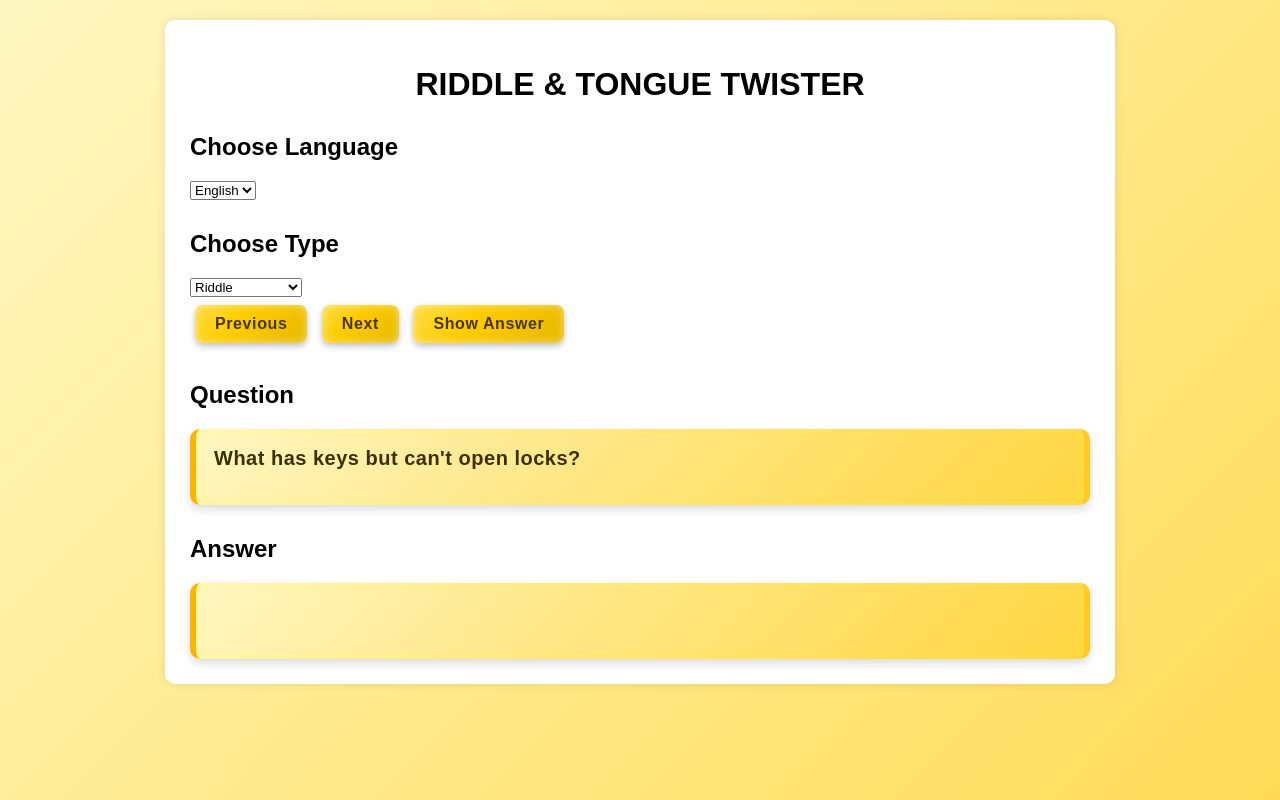
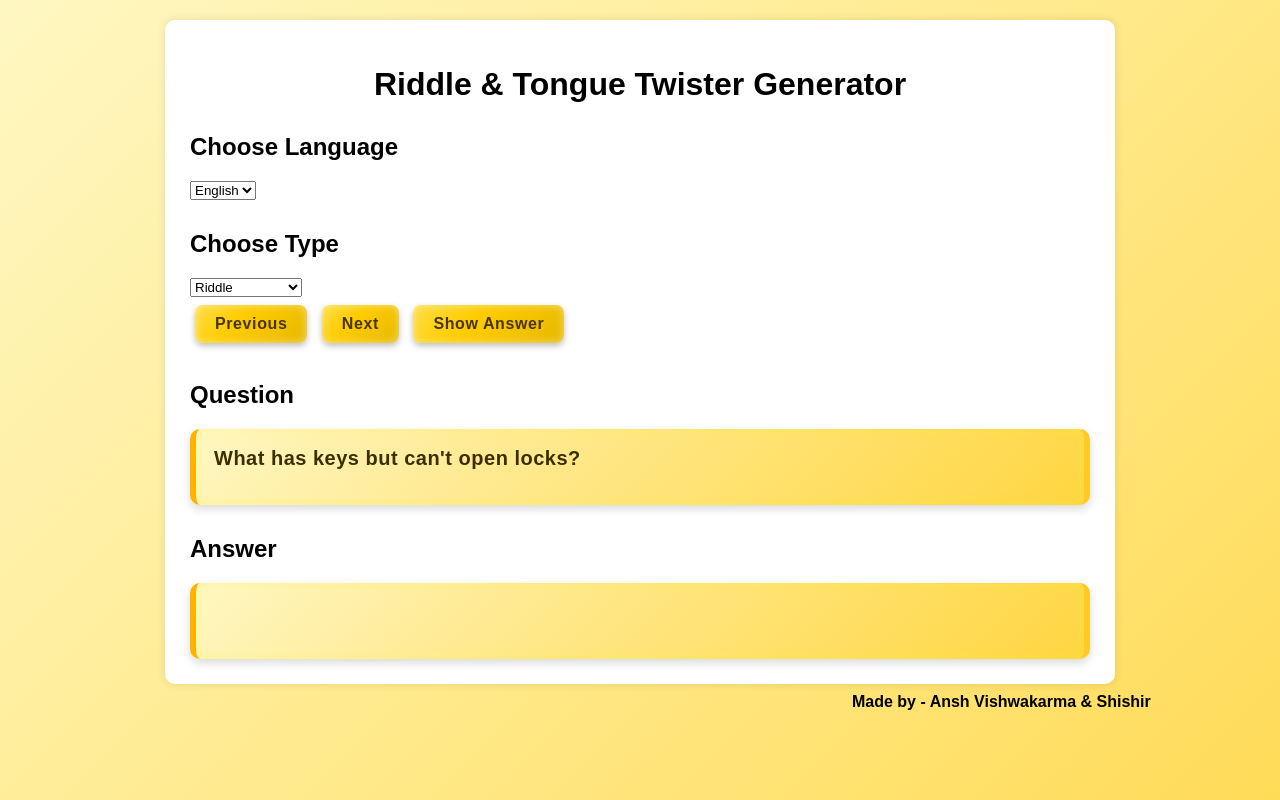
Before and after one commit to chauhan420/Shastri-house, a plain HTML site: page index.html in a window 1280 px wide. Drawn offline with Linux system fonts and the light colour scheme.

Commit message:
Update index.html

```diff
--- a/index.html
+++ b/index.html
@@ -25,10 +25,13 @@
         box-shadow: 0 0 10px rgba(0,0,0,0.1);
 
     }
-    .container h1{
-        text-align: center;
-        font-weight:bold;
-    }
+    .bsdk
+        {
+    padding-left: 65vw;
+    margin-top: 1.14vh;
+    font-weight: 800;
+}
+    .container h1{text-align: center;}
     button {
     padding: 10px 20px;
     margin: 8px 5px;
@@ -95,7 +98,7 @@ button:active {
 <body>
 
 <div class="container">
-    <h1>RIDDLE & TONGUE TWISTER </h1>
+    <h1>Riddle & Tongue Twister Generator</h1>
 
     <h2>Choose Language</h2>
     <select id="langSelect" onchange="updateList()">
@@ -301,6 +304,8 @@ function showAnswer() {
 updateList();
 
 </script>
-
+<div class="bsdk">
+    Made by - Ansh Vishwakarma & Shishir
+</div>
 </body>
 </html>
```
